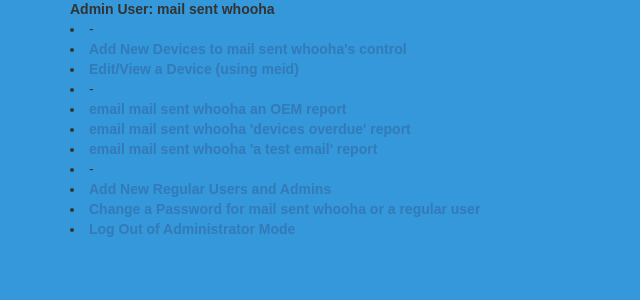
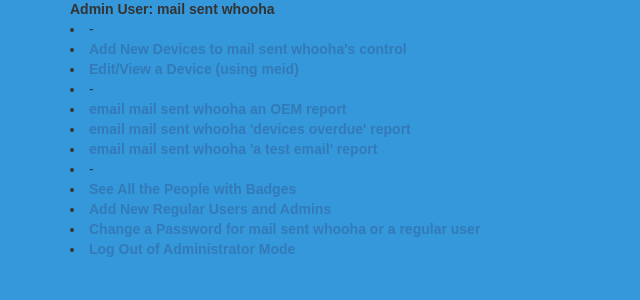
Before and after one commit to JoeSuber/phones, a Flask app: page /mailtest in a window 1280 px wide. Shown: the part 51-351 px from the top of the page, without its empty margins (0-640 px from the left). Run offline with Flask 2, Linux system fonts and the light colour scheme; the visitor is signed in with stand-in values (Sample User, id 1); data comes from the database, SQL or seed files in the repository; some libraries are stand-ins or nearby versions.

```diff
--- a/app.py
+++ b/app.py
@@ -7,9 +7,11 @@ from wtforms.validators import InputRequired, Email, Length
 from flask_sqlalchemy import SQLAlchemy
 from werkzeug.security import generate_password_hash, check_password_hash
 from flask_login import LoginManager, UserMixin, login_user, login_required, logout_user, current_user
+from flask_table import Table, Col
 # from flask_sslify import SSLify
 import pickle, os, csv
 from datetime import datetime, timedelta
+from random import randint
 
 try:
     from papers import stamp, basedir, use_local_mail
@@ -120,6 +122,13 @@ db.create_all()
 def load_user(user_id):
     return User.query.get(int(user_id))
 
+##########################
+###     Tables         ###
+##########################
+
+class People(Table):
+    username = Col('username')
+    badge = Col('badge')
 
 ##########################
 ##### Validators #########
@@ -266,6 +275,8 @@ def meid():
 @login_required  ### <-- uncomment after adding first admin user to database
 def newperson():
     form = RegisterForm()
+    if request.method == 'GET':
+        form.badge.data = unique_badge()
     if form.validate_on_submit():
         hashed_password = generate_password_hash(form.password.data)
         logged = User(badge=form.badge.data,
@@ -493,6 +504,15 @@ def logout():
     logout_user()
     session['userid'] = None
     return redirect(url_for('index'))
+
+
+@app.route(sub + '/people')
+@login_required
+def people():
+    items = User.query.all()
+    table = People(items)
+    return render_template('people.html', table=table)
+
 
 ################################
 ###### Import/Export Data ######
@@ -790,6 +810,15 @@ def send_test(email):
     mail.send(message)
 
 
+def unique_badge():
+    rando = str(randint(1000000000, 9999999999))
+    badge = User.query.filter_by(badge=rando).first()
+    print("rando badge query = {}".format(badge))
+    if badge:
+        unique_badge()
+    return rando
+
+
 if __name__ == '__main__':
     if os.name == 'nt':
         app.run(debug=True)
--- a/requirements.txt
+++ b/requirements.txt
@@ -7,6 +7,7 @@ Flask-Login==0.4.0
 Flask-Mail==0.9.1
 Flask-SQLAlchemy==2.2
 Flask-SSLify==0.1.5
+Flask-Table==0.4.1
 Flask-WTF==0.14.2
 gunicorn==19.7.1
 itsdangerous==0.24
--- a/templates/admin.html
+++ b/templates/admin.html
@@ -28,6 +28,7 @@ Administration
     <li><strong><a href="{{ url_for('overdue') }}">email {{ name }} 'devices overdue' report </a></strong></li>
     <li><strong><a href="{{ url_for('mailtest') }}">email {{ name }} 'a test email' report </a></strong></li>
     <li>  - </li>
+    <li><strong><a href="{{ url_for('people') }}">See All the People with Badges </a> </strong></li>
     <li><strong><a href="{{ url_for('newperson') }}">Add New Regular Users and Admins</a></strong></li>
     <li><strong><a href="{{ url_for('newpass') }}">Change a Password for {{ name }} or a regular user</a></strong></li>
     <li><strong><a href="{{ url_for('logout') }}">Log Out of Administrator Mode</a></strong></li>
```
Also changed, not shown: templates/people.html (added, +22 -0 lines).
